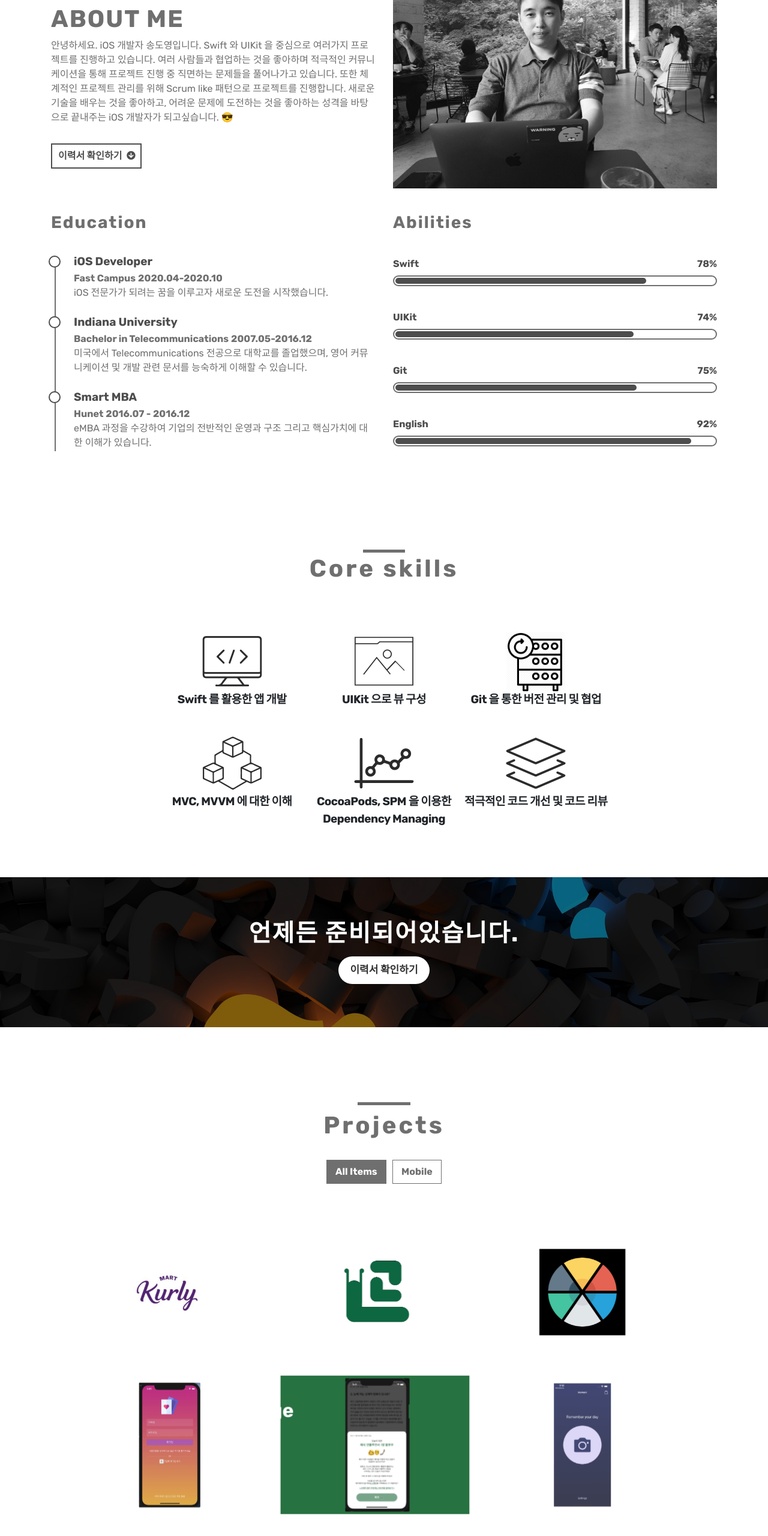
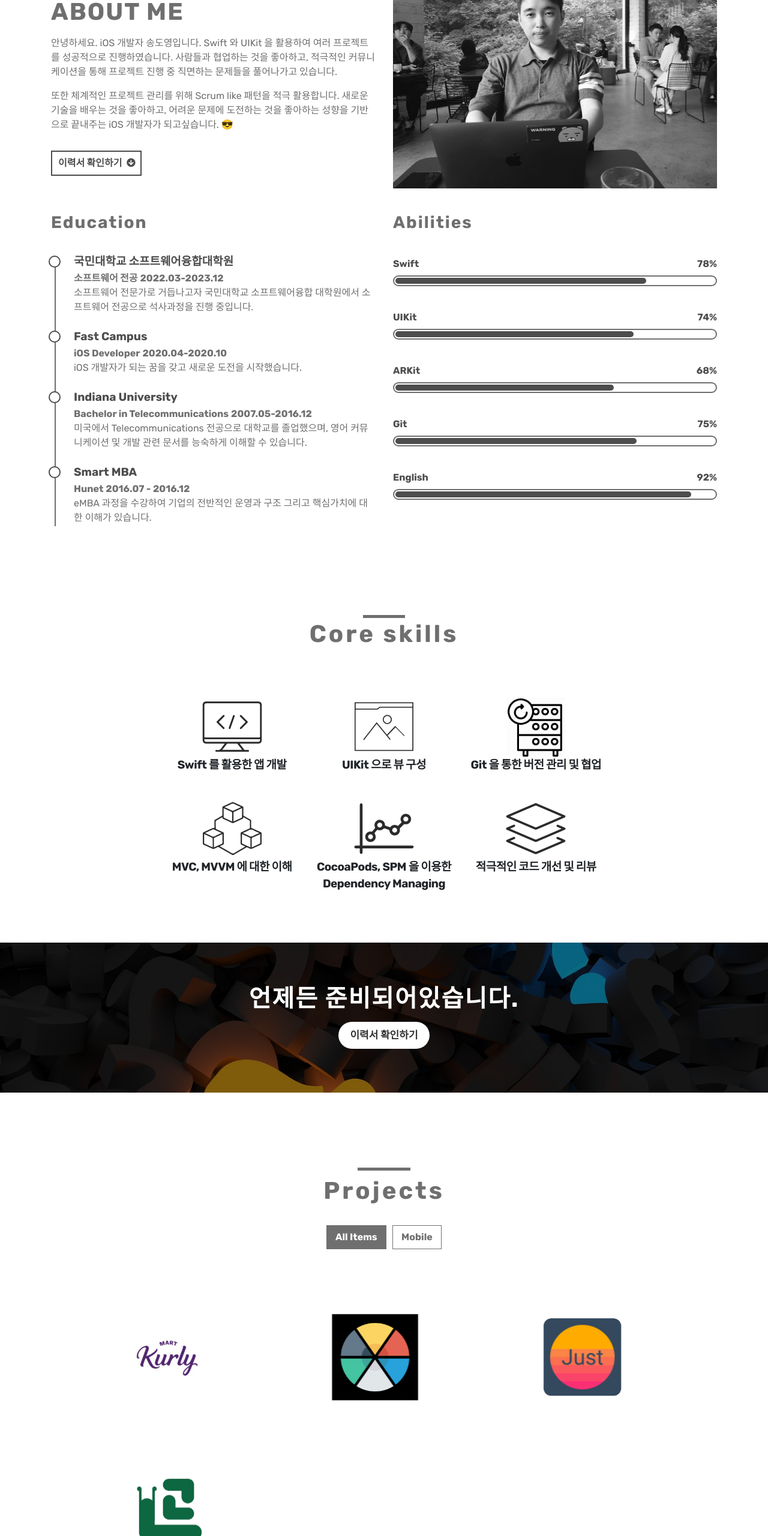
Before and after one commit to KasRoid/Portfolio, a plain HTML site: page index.html in a window 1280 px wide. Shown: the part 997-3557 px from the top of the page at 60% size. Drawn offline with Linux system fonts and the light colour scheme.

Commit message:
enhancement: Renewal in 2022

```diff
--- a/index.html
+++ b/index.html
@@ -7,7 +7,7 @@
   <meta name="viewport" content="width=device-width, initial-scale=1, maximum-scale=1">
   <meta name="description" content="Welcome to Doyoung&#39;s Portfolio">
   <meta name="author" content="Doyoung Song">
-  <meta name="generator" content="Hugo 0.75.1" />
+  <meta name="generator" content="Hugo 0.101.0" />
 
   <!-- plugins -->
 
@@ -229,7 +229,9 @@
       <div class="col-lg-6 col-md-6 col-sm-6 about-me-text d-flex align-self-center">
         <div class="text-holder wow fadeInUp" data-wow-duration="1.5s">
           <h1>KNOW MORE <br> ABOUT ME</h1>
-          <p>안녕하세요. iOS 개발자 송도영입니다. <!-- raw HTML omitted --> Swift 와 UIKit 을 중심으로 여러가지 프로젝트를 진행하고 있습니다. 여러 사람들과 협업하는 것을 좋아하며 적극적인 커뮤니케이션을 통해 프로젝트 진행 중 직면하는 문제들을 풀어나가고 있습니다. 또한 체계적인 프로젝트 관리를 위해 Scrum like 패턴으로 프로젝트를 진행합니다. 새로운 기술을 배우는 것을 좋아하고, 어려운 문제에 도전하는 것을 좋아하는 성격을 바탕으로 끝내주는 iOS 개발자가 되고싶습니다. 😎</p>
+          <p><p>안녕하세요. iOS 개발자 송도영입니다. <!-- raw HTML omitted --> Swift 와 UIKit 을 활용하여 여러 프로젝트를 성공적으로 진행하였습니다. 사람들과 협업하는 것을 좋아하고, 적극적인 커뮤니케이션을 통해 프로젝트 진행 중 직면하는 문제들을 풀어나가고 있습니다.</p>
+<p>또한 체계적인 프로젝트 관리를 위해 Scrum like 패턴을 적극 활용합니다. 새로운 기술을 배우는 것을 좋아하고, 어려운 문제에 도전하는 것을 좋아하는 성향을 기반으로 끝내주는 iOS 개발자가 되고싶습니다. 😎</p>
+</p>
 
 
           <a href="https://www.dropbox.com/s/widit1ge02gcdja/Doyoung%20Song%20Resume.pdf?dl=0" class="download-cv hvr-icon-hang" > 이력서 확인하기 &nbsp; &nbsp; &nbsp;</a>
@@ -255,10 +257,19 @@
 
           <li>
             <div class="single-experience">
-              <h4>iOS Developer</h4>
-               <span>Fast Campus</span>
+              <h4>국민대학교 소프트웨어융합대학원</h4>
+               <span>소프트웨어 전공</span>
+               <span>2022.03-2023.12</span>
+               <p>소프트웨어 전문가로 거듭나고자 국민대학교 소프트웨어융합 대학원에서 소프트웨어 전공으로 석사과정을 진행 중입니다.</p>
+            </div>
+          </li>
+
+          <li>
+            <div class="single-experience">
+              <h4>Fast Campus</h4>
+               <span>iOS Developer</span>
                <span>2020.04-2020.10</span>
-               <p>iOS 전문가가 되려는 꿈을 이루고자 새로운 도전을 시작했습니다.</p>
+               <p>iOS 개발자가 되는 꿈을 갖고 새로운 도전을 시작했습니다.</p>
             </div>
           </li>
 
@@ -303,6 +314,14 @@
             <span class="skillbar-title">UIKit</span>
             <span class="skill-bar-percent">74%</span>
             <div class="skillbar" data-percent="74%">
+              <div class="skillbar-bar"></div>
+            </div>
+          </div>
+
+          <div class="clearfix">
+            <span class="skillbar-title">ARKit</span>
+            <span class="skill-bar-percent">68%</span>
+            <div class="skillbar" data-percent="68%">
               <div class="skillbar-bar"></div>
             </div>
           </div>
@@ -383,9 +402,9 @@
 
             <div class="col-lg-4 col-sm-4 col-12 services-icon">
               <div class="service-img">
-                <img class="img-fluid" src="https://kasroid.github.io/Portfolio/images/icons/mobile-app.png" alt="적극적인 코드 개선 및 코드 리뷰">
+                <img class="img-fluid" src="https://kasroid.github.io/Portfolio/images/icons/mobile-app.png" alt="적극적인 코드 개선 및 리뷰">
               </div>
-              <div class="service-label">적극적인 코드 개선 및 코드 리뷰</div>
+              <div class="service-label">적극적인 코드 개선 및 리뷰</div>
             </div>
 
           </div>
@@ -435,10 +454,6 @@
 
 
 
-
-
-
-
             <li data-filter="mobile" class="hvr-sweep-to-right">Mobile</li>
 
           </ul>
@@ -449,10 +464,10 @@
 
           <div class="col-lg-4 col-md-6 col-sm-6 col-12 filtr-item" data-category="mobile">
             <div class="item-holder">
-              <a href="https://kasroid.github.io/Portfolio/images/portfolio/Moment.png" title="Moment&#43;">
-                  <img src="https://kasroid.github.io/Portfolio/images/portfolio/Moment.png" alt="Moment&#43;">
+              <a href="https://kasroid.github.io/Portfolio/images/portfolio/Moment.png" title="Just a Moment">
+                  <img src="https://kasroid.github.io/Portfolio/images/portfolio/Moment.png" alt="Just a Moment">
                 <div class="item-caption">
-                  <h2>Moment+</h2>
+                  <h2>Just a Moment</h2>
                   <p>Mobile</p>
                   <div class="item-created">2020.10</div>
                 </div>
@@ -475,12 +490,12 @@
 
           <div class="col-lg-4 col-md-6 col-sm-6 col-12 filtr-item" data-category="mobile">
             <div class="item-holder">
-              <a href="https://kasroid.github.io/Portfolio/images/portfolio/VegeXI.png" title="느린채식 Community">
-                  <img src="https://kasroid.github.io/Portfolio/images/portfolio/VegeXI.png" alt="느린채식 Community">
+              <a href="https://kasroid.github.io/Portfolio/images/portfolio/Just_10-Sec.png" title="Just 10-Sec">
+                  <img src="https://kasroid.github.io/Portfolio/images/portfolio/Just_10-Sec.png" alt="Just 10-Sec">
                 <div class="item-caption">
-                  <h2>느린채식 Community</h2>
+                  <h2>Just 10-Sec</h2>
                   <p>Mobile</p>
-                  <div class="item-created">2020.08</div>
+                  <div class="item-created">2020.12</div>
                 </div>
               </a>
             </div>
@@ -488,38 +503,12 @@
 
           <div class="col-lg-4 col-md-6 col-sm-6 col-12 filtr-item" data-category="mobile">
             <div class="item-holder">
-              <a href="https://kasroid.github.io/Portfolio/images/portfolio/VegeX.png" title="느린채식 Challenge">
-                  <img src="https://kasroid.github.io/Portfolio/images/portfolio/VegeX.png" alt="느린채식 Challenge">
+              <a href="https://kasroid.github.io/Portfolio/images/portfolio/VegeXI.png" title="느린채식 Community">
+                  <img src="https://kasroid.github.io/Portfolio/images/portfolio/VegeXI.png" alt="느린채식 Community">
                 <div class="item-caption">
-                  <h2>느린채식 Challenge</h2>
+                  <h2>느린채식 Community</h2>
                   <p>Mobile</p>
-                  <div class="item-created">2020.07</div>
-                </div>
-              </a>
-            </div>
-          </div>
-
-          <div class="col-lg-4 col-md-6 col-sm-6 col-12 filtr-item" data-category="mobile">
-            <div class="item-holder">
-              <a href="https://kasroid.github.io/Portfolio/images/portfolio/CaptureTheMoment.png" title="Capture the Moment">
-                  <img src="https://kasroid.github.io/Portfolio/images/portfolio/CaptureTheMoment.png" alt="Capture the Moment">
-                <div class="item-caption">
-                  <h2>Capture the Moment</h2>
-                  <p>Mobile</p>
-                  <div class="item-created">2020.06</div>
-                </div>
-              </a>
-            </div>
-          </div>
-
-          <div class="col-lg-4 col-md-6 col-sm-6 col-12 filtr-item" data-category="mobile">
-            <div class="item-holder">
-              <a href="https://kasroid.github.io/Portfolio/images/portfolio/CardGame.png" title="Card Game">
-                  <img src="https://kasroid.github.io/Portfolio/images/portfolio/CardGame.png" alt="Card Game">
-                <div class="item-caption">
-                  <h2>Card Game</h2>
-                  <p>Mobile</p>
-                  <div class="item-created">2020.06</div>
+                  <div class="item-created">2020.08</div>
                 </div>
               </a>
             </div>
@@ -572,7 +561,7 @@
 
           <div class="fun-fact-holder">
             <img class="img-fluid" src="https://kasroid.github.io/Portfolio/images/icons/works.png" alt="노력한 시간">
-            <p class="fact-counter count" data-count="1056">0</p>
+            <p class="fact-counter count" data-count="2056">0</p>
             <p>노력한 시간</p>
           </div>
 
@@ -584,13 +573,13 @@
 
           <div class="fun-fact-holder">
             <img class="img-fluid" src="https://kasroid.github.io/Portfolio/images/icons/project.png" alt="종료된 프로젝트">
-            <p class="fact-counter count" data-count="4">0</p>
+            <p class="fact-counter count" data-count="7">0</p>
             <p>종료된 프로젝트</p>
           </div>
 
           <div class="fun-fact-holder">
             <img class="img-fluid" src="https://kasroid.github.io/Portfolio/images/icons/coffee.png" alt="그동안 마신 커피">
-            <p class="fact-counter count" data-count="250">0</p>
+            <p class="fact-counter count" data-count="837">0</p>
             <p>그동안 마신 커피</p>
           </div>
 
```
Also changed, not shown: sitemap.xml (+2 -8 lines), css/style.min.css, images/portfolio/Just_10-Sec.png (added), js/script.min.js.
